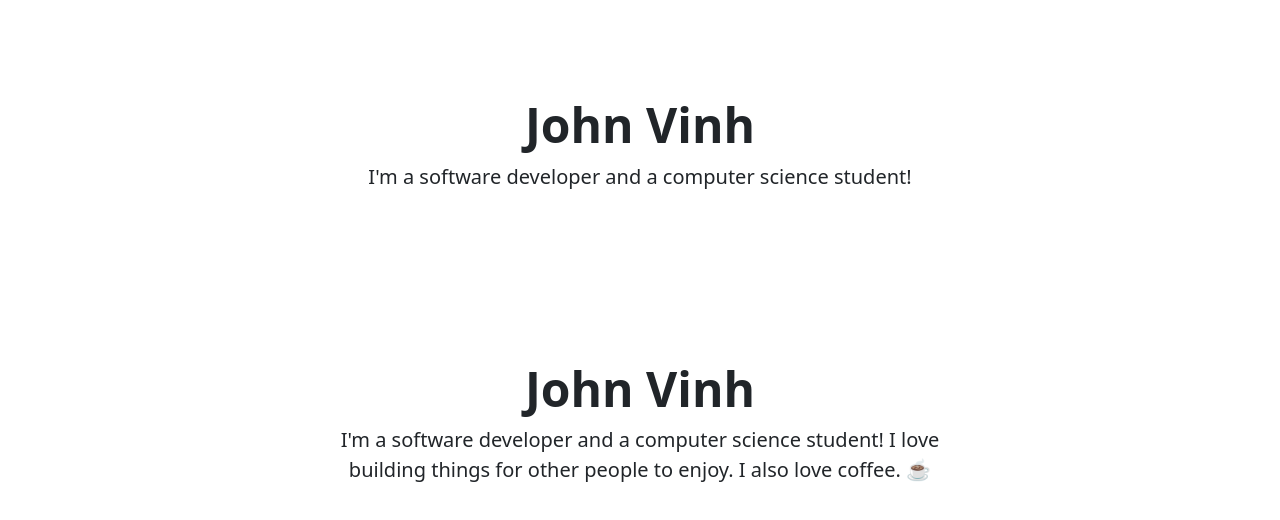
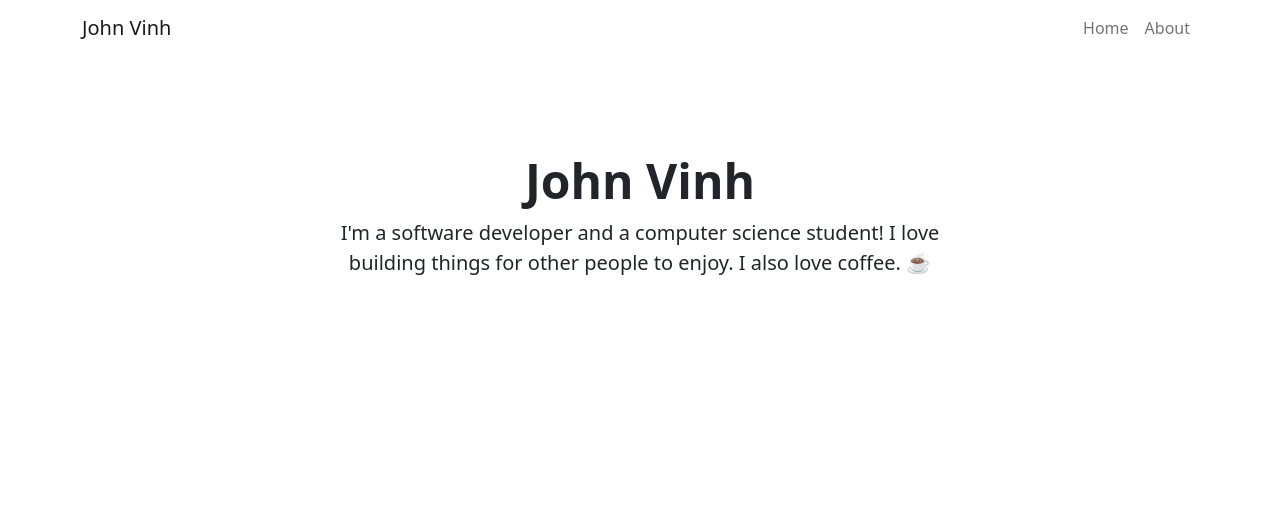
Before and after one commit to johnvinh/john-vinh-website, a SvelteKit app: page / in a window 1280 px wide. Shown: the top 520 px of the page. Built offline with nearby package versions, Linux system fonts and the light colour scheme.

Commit message:
Add navbar

```diff
--- a/src/routes/+layout.svelte
+++ b/src/routes/+layout.svelte
@@ -3,12 +3,19 @@
 </script>
 
 <header>
-    <div class="px-4 py-5 my-5 text-center">
-        <h1 class="display-5 fw-bold">John Vinh</h1>
-        <div class="col-lg-6 mx-auto">
-            <p class="lead mb-4">I'm a software developer and a computer science student!</p>
+    <nav class="navbar navbar-expand">
+        <div class="container">
+            <a href="#" class="navbar-brand">John Vinh</a>
+            <ul class="navbar-nav">
+                <li class="nav-item">
+                    <a href="#" class="nav-link">Home</a>
+                </li>
+                <li class="nav-item">
+                    <a href="#" class="nav-link">About</a>
+                </li>
+            </ul>
         </div>
-    </div>
+    </nav>
 </header>
 <main>
     <slot></slot>
```
